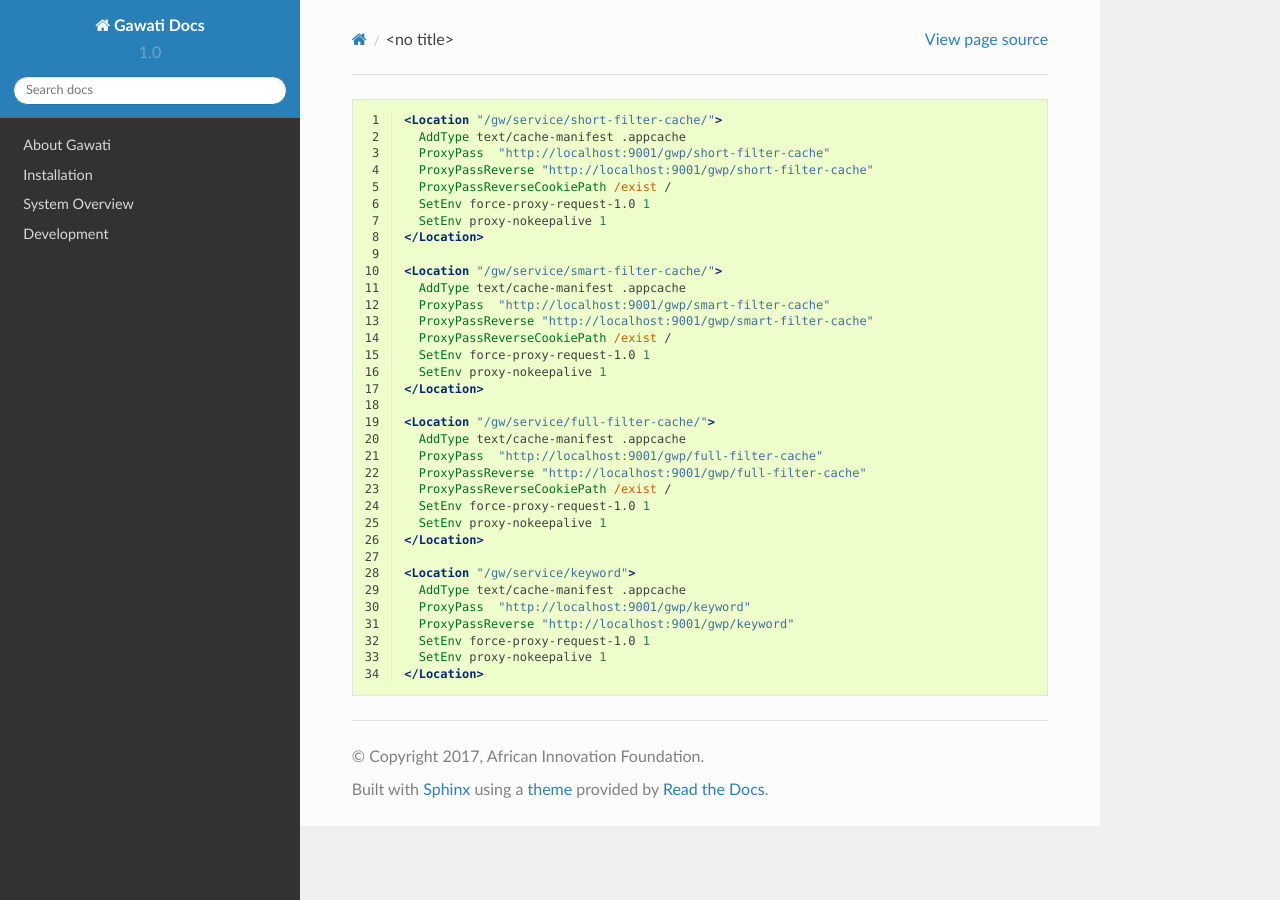
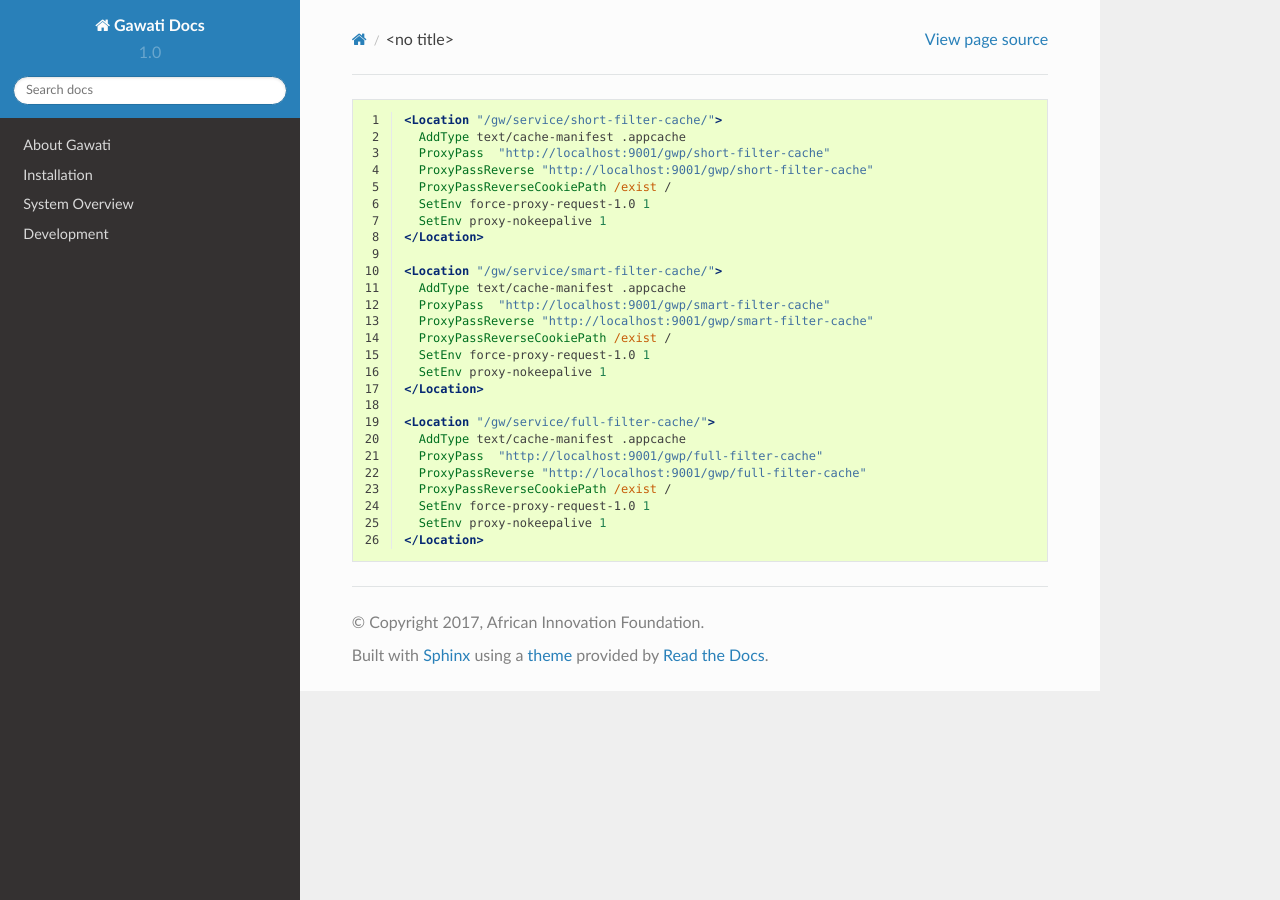
Before and after one commit to gawati/gawati-docs, a Sphinx documentation site: the page built from docs/source/development/portal-server-conf.rst, in a window 1280 px wide. Built offline with Sphinx 7.4.7 and the Read the Docs theme 2.0.0, drawn with Linux system fonts in a browser that asks for light colours.

Commit message:
Updating httpd cconf

```diff
--- a/docs/source/development/portal-server-conf.rst
+++ b/docs/source/development/portal-server-conf.rst
@@ -27,11 +27,3 @@
     SetEnv force-proxy-request-1.0 1
     SetEnv proxy-nokeepalive 1
   </Location>
-
-  <Location "/gw/service/keyword">
-    AddType text/cache-manifest .appcache
-    ProxyPass  "http://localhost:9001/gwp/keyword"
-    ProxyPassReverse "http://localhost:9001/gwp/keyword"
-    SetEnv force-proxy-request-1.0 1
-    SetEnv proxy-nokeepalive 1
-  </Location>
```
